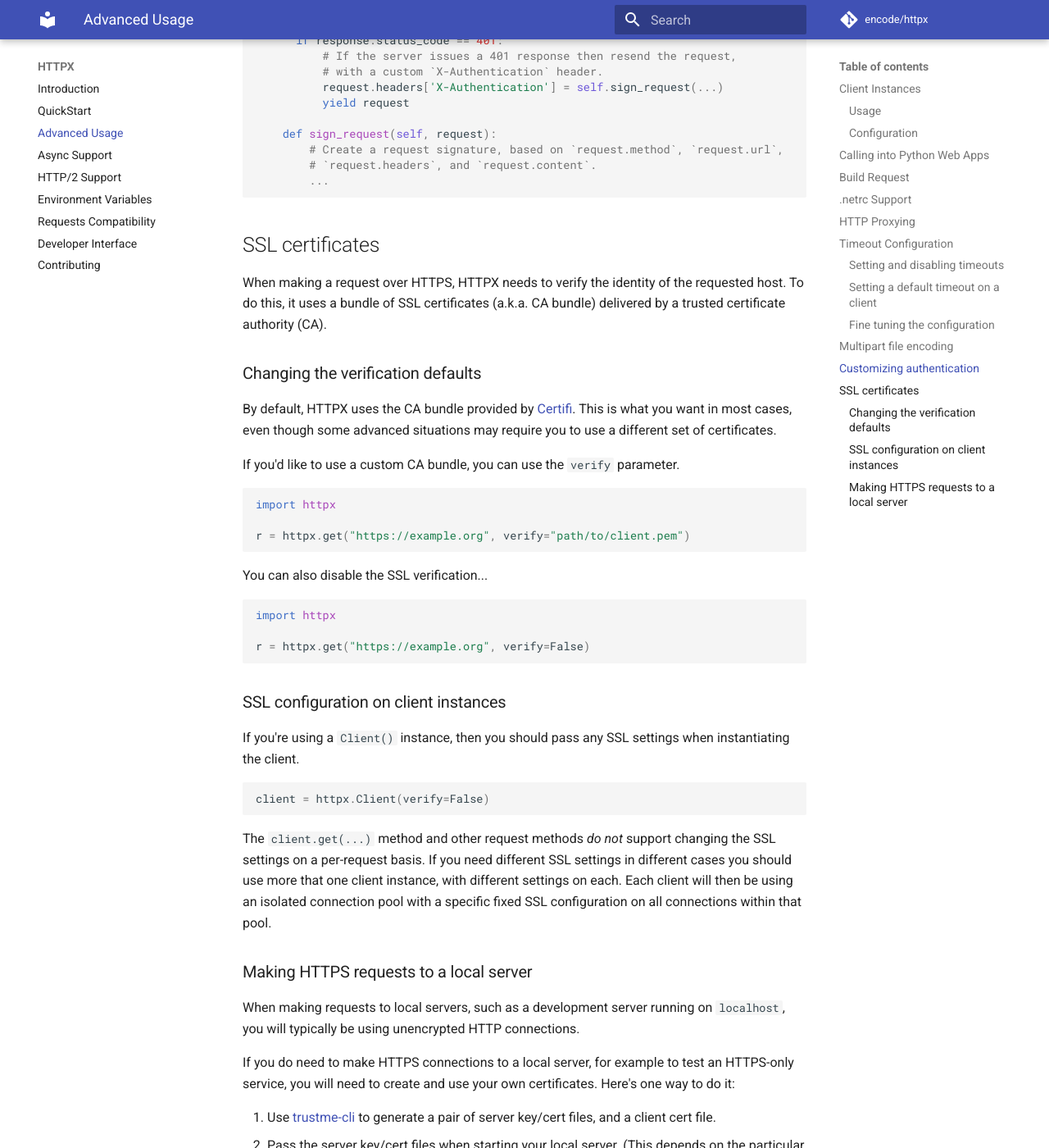
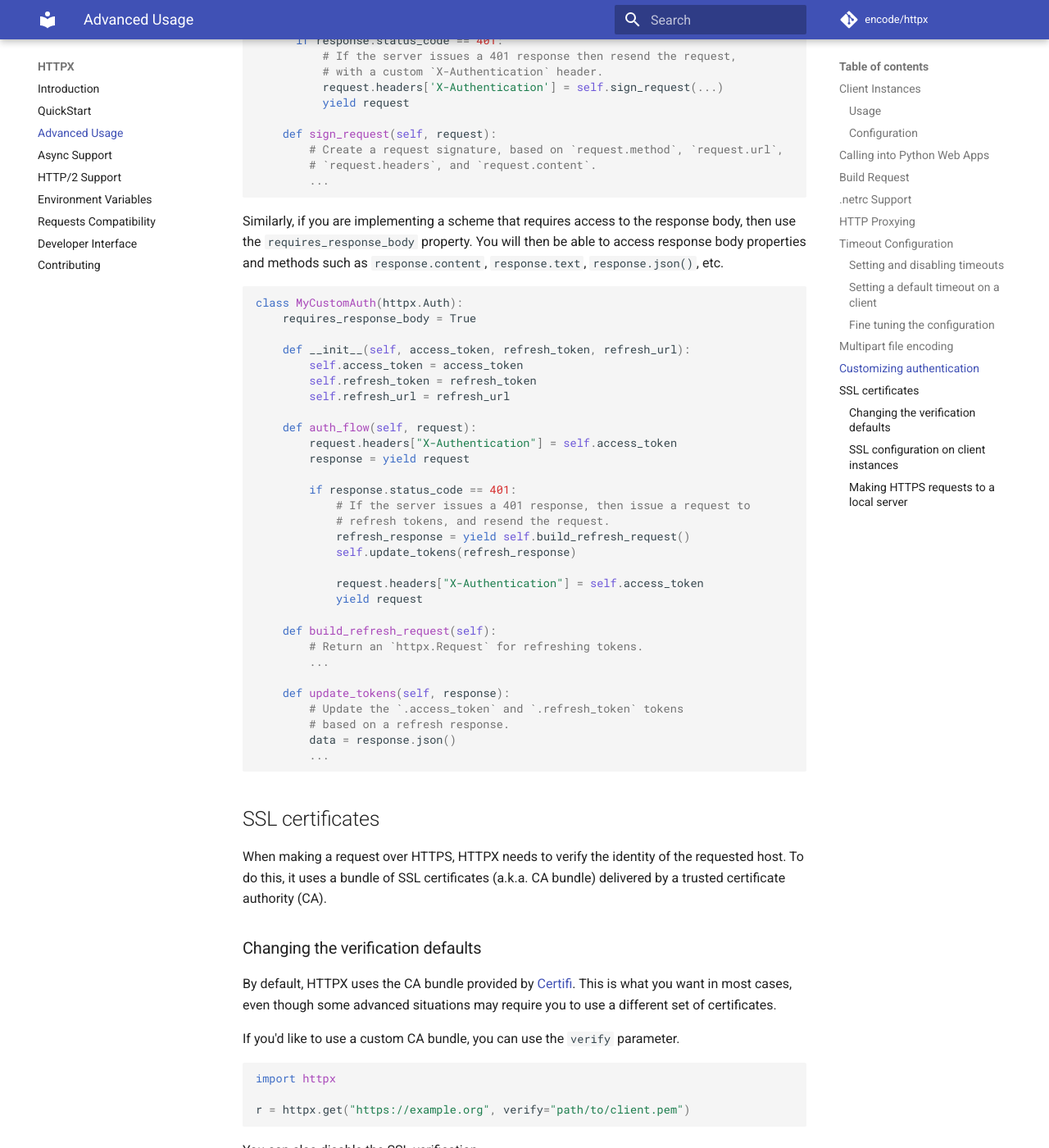
Before and after one commit to CarolinaBentrescas/httpx2, an MkDocs documentation site: the page built from docs/advanced.md, in a window 1280 px wide and 1400 px high, scrolled down 8951 px. Shown: the whole window at 82% size. Built offline with MkDocs 1.6.1 and Material for MkDocs 9.7.7, drawn with Linux system fonts in a browser that asks for light colours; comment, search, counter and statistics services are not loaded.

Commit message:
Add Auth.requires_response_body attribute (#803)
* Add Auth.requires_response_body attribute

If set then responses are read by the client before being sent back into the auth flow

* Update tests and docs

* PR fixes

* Change example methods

````diff
--- a/docs/advanced.md
+++ b/docs/advanced.md
@@ -421,6 +421,41 @@ class MyCustomAuth(httpx.Auth):
         ...
 ```
 
+Similarly, if you are implementing a scheme that requires access to the response body, then use the `requires_response_body` property.   You will then be able to access response body properties and methods such as `response.content`, `response.text`, `response.json()`, etc.
+
+```python
+class MyCustomAuth(httpx.Auth):
+    requires_response_body = True
+
+    def __init__(self, access_token, refresh_token, refresh_url):
+        self.access_token = access_token
+        self.refresh_token = refresh_token
+        self.refresh_url = refresh_url
+
+    def auth_flow(self, request):
+        request.headers["X-Authentication"] = self.access_token
+        response = yield request
+
+        if response.status_code == 401:
+            # If the server issues a 401 response, then issue a request to
+            # refresh tokens, and resend the request.
+            refresh_response = yield self.build_refresh_request()
+            self.update_tokens(refresh_response)
+
+            request.headers["X-Authentication"] = self.access_token
+            yield request
+
+    def build_refresh_request(self):
+        # Return an `httpx.Request` for refreshing tokens.
+        ...
+
+    def update_tokens(self, response):
+        # Update the `.access_token` and `.refresh_token` tokens
+        # based on a refresh response.
+        data = response.json()
+        ...
+```
+
 ## SSL certificates
 
 When making a request over HTTPS, HTTPX needs to verify the identity of the requested host. To do this, it uses a bundle of SSL certificates (a.k.a. CA bundle) delivered by a trusted certificate authority (CA).
````
Also changed, not shown: 3 other files.
